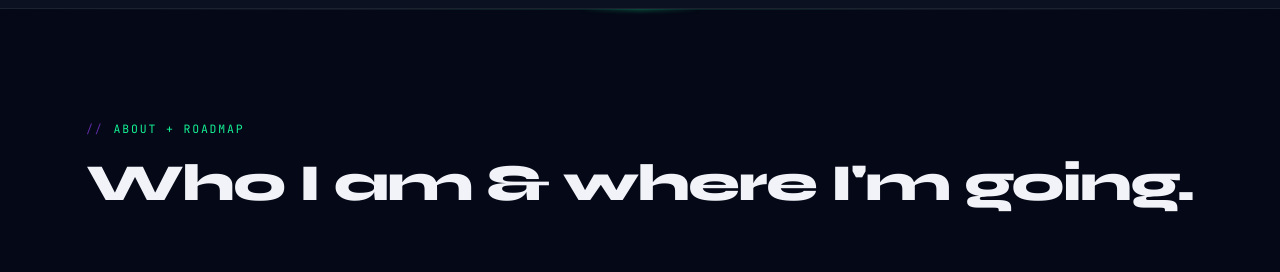
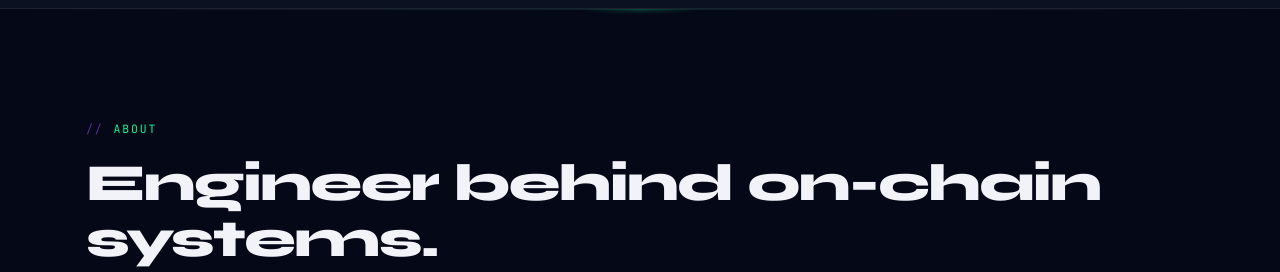
Before and after one commit to kapildev5262/myportfolio, a plain HTML site: page index.html in a window 1280 px wide. Shown: the part 5220-5492 px from the top of the page. Drawn offline with Linux system fonts and the light colour scheme.

Commit message:
Revise 'About' section content in index.html

```diff
--- a/index.html
+++ b/index.html
@@ -877,8 +877,8 @@ footer a{color:var(--green)}
 <!-- ═══ ABOUT ═══ -->
 <section id="about">
   <div class="container">
-    <div class="sec-eyebrow reveal">About + roadmap</div>
-    <h2 class="sec-title reveal d1">Who I am &amp; where I'm going.</h2>
+    <div class="sec-eyebrow reveal">About</div>
+    <h2 class="sec-title reveal d1">Engineer behind on-chain systems.</h2>
     <div class="about-grid reveal d2">
       <div class="about-text">
 <p>
```
